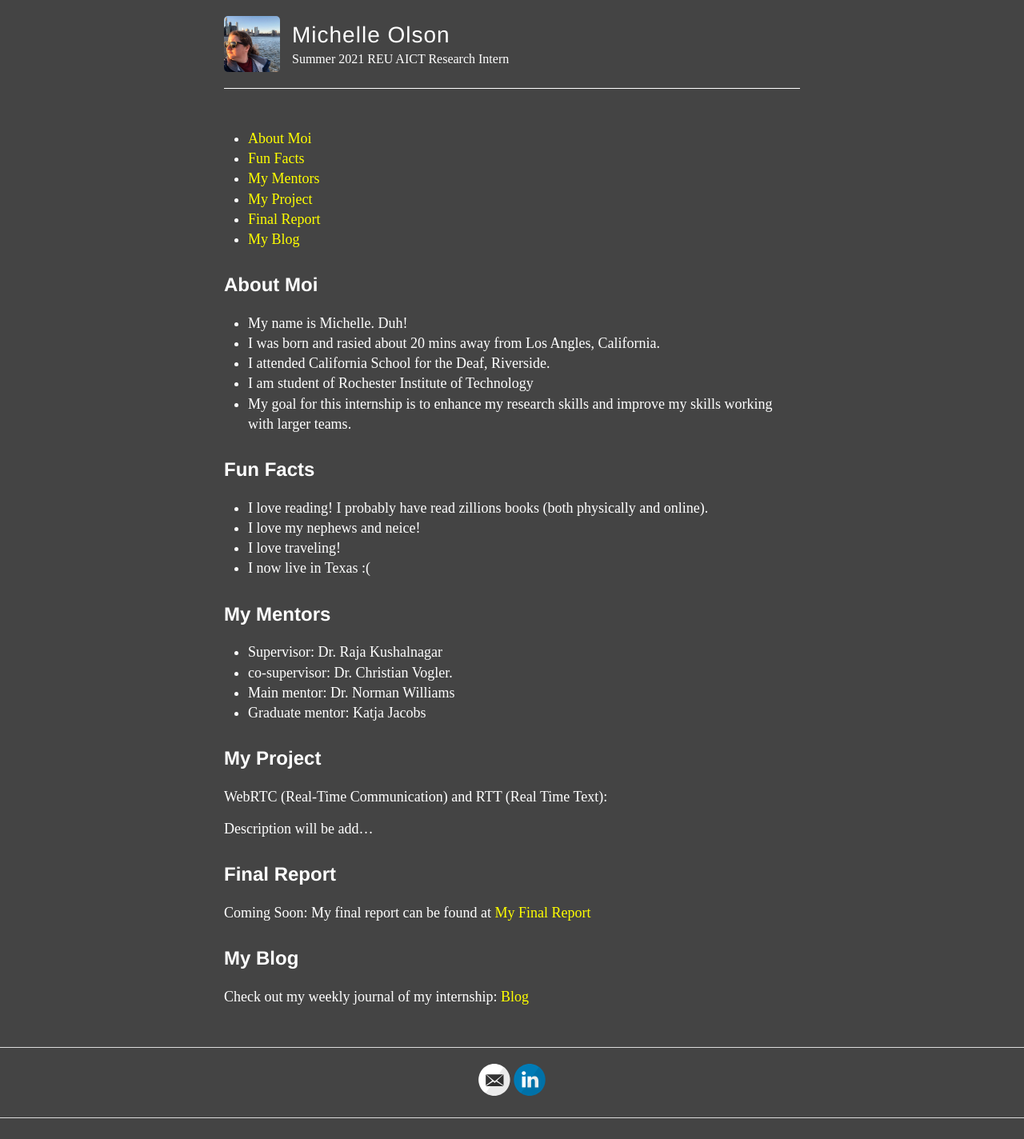
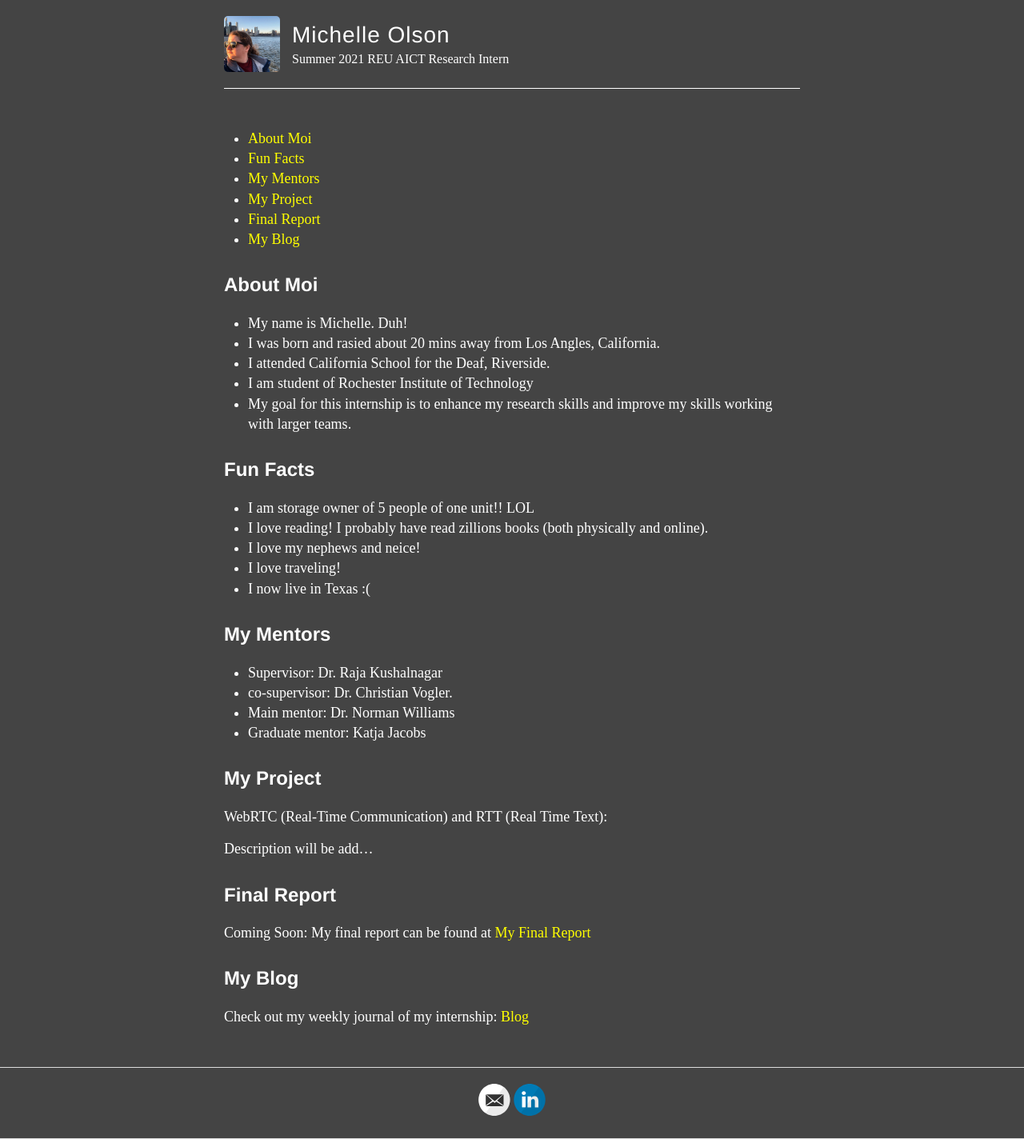
Before and after one commit to moohy2005/moohy2005.github.io, a Jekyll site: the page built from index.md, in a window 1280 px wide. Shown: the whole page at 80% size. Built offline with Jekyll 4.4.1, drawn with Linux system fonts in a browser that asks for light colours; before the commit the page ends 1398 px from its top, so only the background shows below that.

Commit message:
edit information

```diff
--- a/index.md
+++ b/index.md
@@ -15,6 +15,7 @@ title: Summer 2021 DREU Project Site
 - My goal for this internship is to enhance my research skills and improve my skills working with larger teams.
 
 ## Fun Facts
+- I am storage owner of 5 people of one unit!! LOL
 - I love reading! I probably have read zillions books (both physically and online).
 - I love my nephews and neice!
 - I love traveling!
```
Also changed, not shown: README.md.
